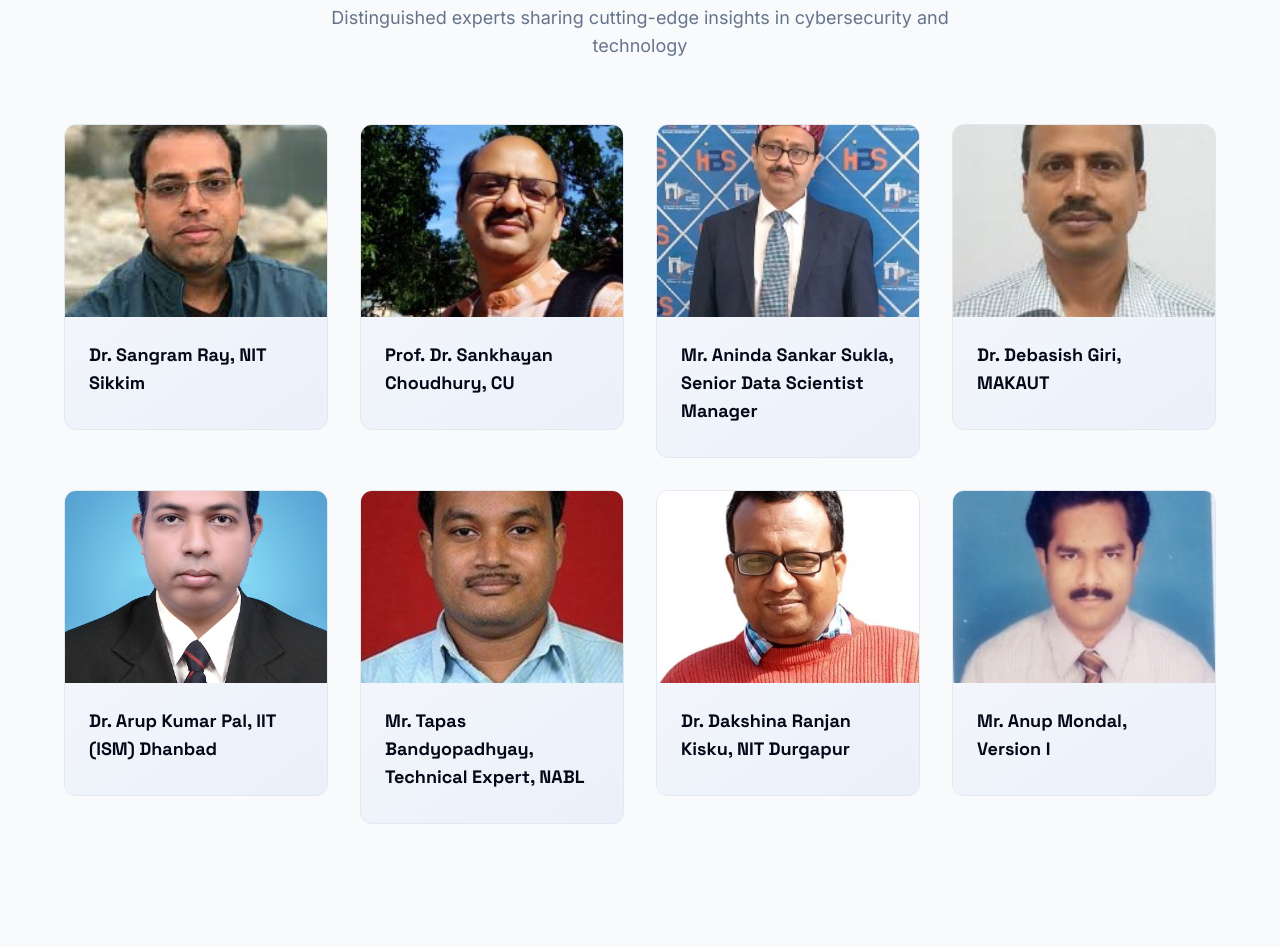
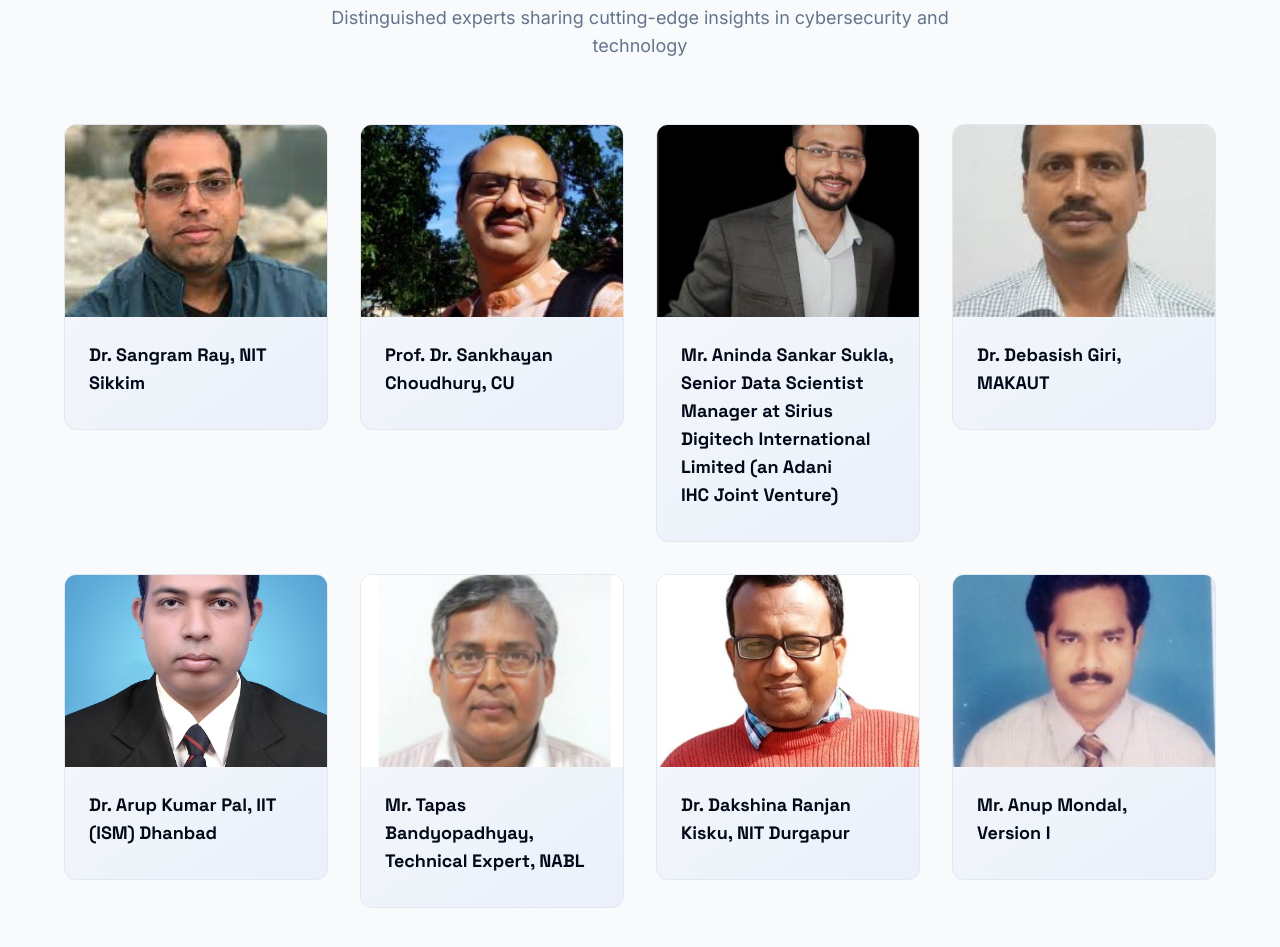
Before and after one commit to leo-soumyajit/seminar-website-it-dept, a React (Vite) app: page / in a window 1280 px wide. Shown: the part 3460-4407 px from the top of the page. Built offline with nearby package versions, Linux system fonts and the light colour scheme.

Commit message:
changes of images of new speakers

```diff
--- a/src/data/content.ts
+++ b/src/data/content.ts
@@ -71,7 +71,7 @@ export const content = {
       list: [
         "Dr. Sangram Ray, NIT Sikkim",
         "Prof. Dr. Sankhayan Choudhury, CU",
-        "Mr. Aninda Sankar Sukla, Senior Data Scientist Manager",
+        "Mr. Aninda Sankar Sukla, Senior Data Scientist Manager at Sirius Digitech International Limited (an Adani IHC Joint Venture)",
         "Dr. Debasish Giri, MAKAUT",
         "Dr. Arup Kumar Pal, IIT (ISM) Dhanbad",
         "Mr. Tapas Bandyopadhyay, Technical Expert, NABL",
--- a/src/pages/Index.tsx
+++ b/src/pages/Index.tsx
@@ -51,8 +51,8 @@ const Index = () => {
     return highlightedText;
   };
 
-  const speakerImages = ["sangramsir.jpeg", "sankasir.jpeg", "tanusham.jpeg", "debasisgiri.jpeg",
-    "arupsir.jpg", "koushiksir.jpeg" , "dakshsinasir.jpg", "anupsir.jpeg"];
+  const speakerImages = ["sangramsir.jpeg", "sankasir.jpeg", "anindasir.png", "debasisgiri.jpeg",
+    "arupsir.jpg", "tapassir.png" , "dakshsinasir.jpg", "anupsir.jpeg"];
 
   return (
     <div className="min-h-screen bg-background">
```
Also changed, not shown: public/anindasir.png (added), public/tapassir.png (added).
